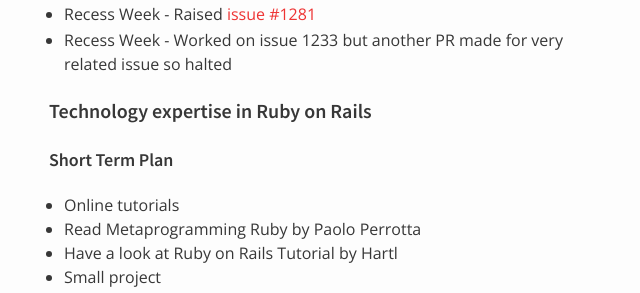
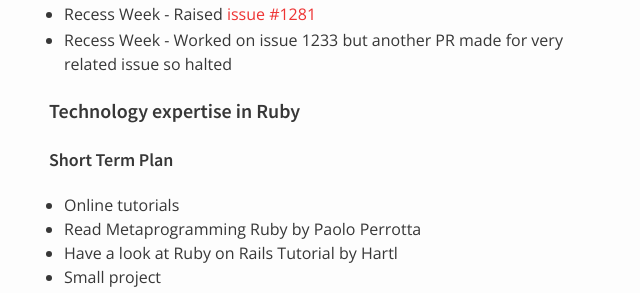
Before and after one commit to nus-oss/cs3281-AY1516S2-website, a Jekyll site: the page built from teams/codebender.md, in a window 1280 px wide and 900 px high, scrolled down 8685 px. Shown: the part 162-455 px from the top of the window, without its empty margins (321-961 px from the left). Built offline with Jekyll 4.4.1, drawn with Linux system fonts in a browser that asks for light colours.

Commit message:
Update codebender.md

```diff
--- a/teams/codebender.md
+++ b/teams/codebender.md
@@ -262,7 +262,7 @@
  * Recess Week - Raised [issue #1281](https://github.com/HubTurbo/HubTurbo/issues/1281)
  * Recess Week - Worked on issue 1233 but another PR made for very related issue so halted
 
-#### Technology expertise in Ruby on Rails
+#### Technology expertise in Ruby
 
 ##### Short Term Plan
  * Online tutorials
```
